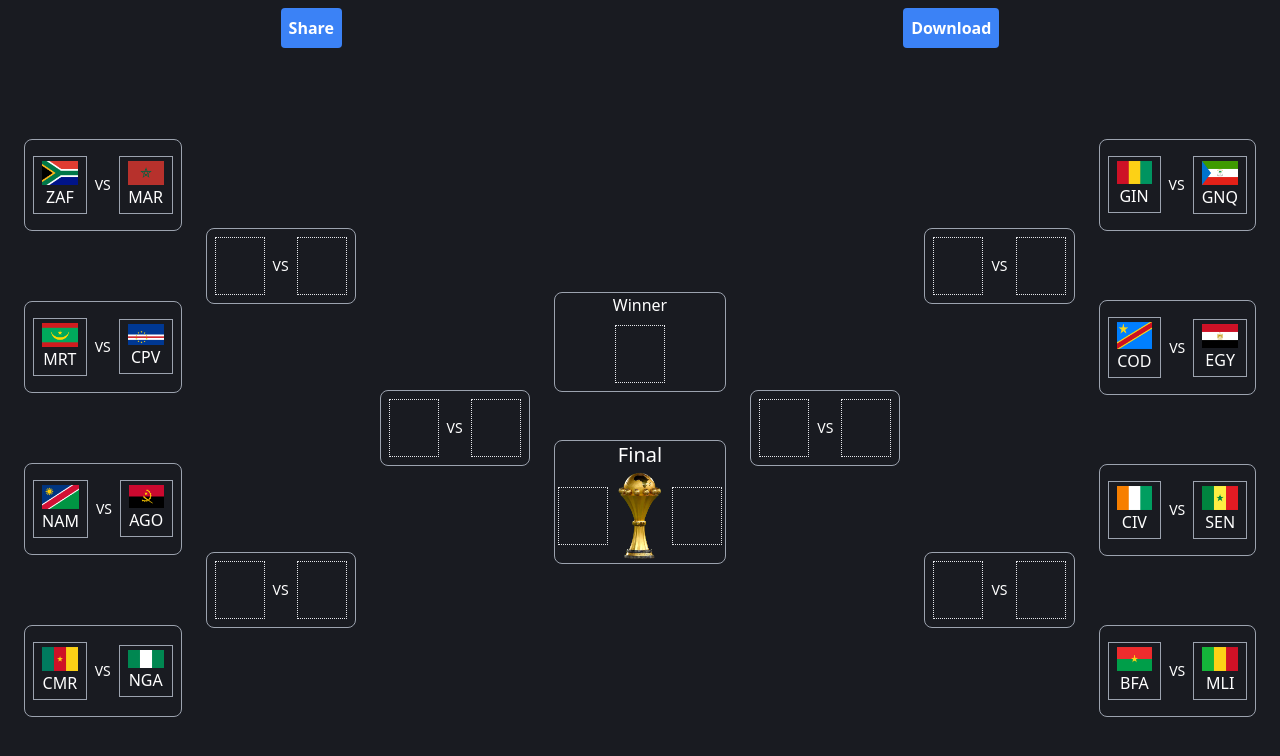
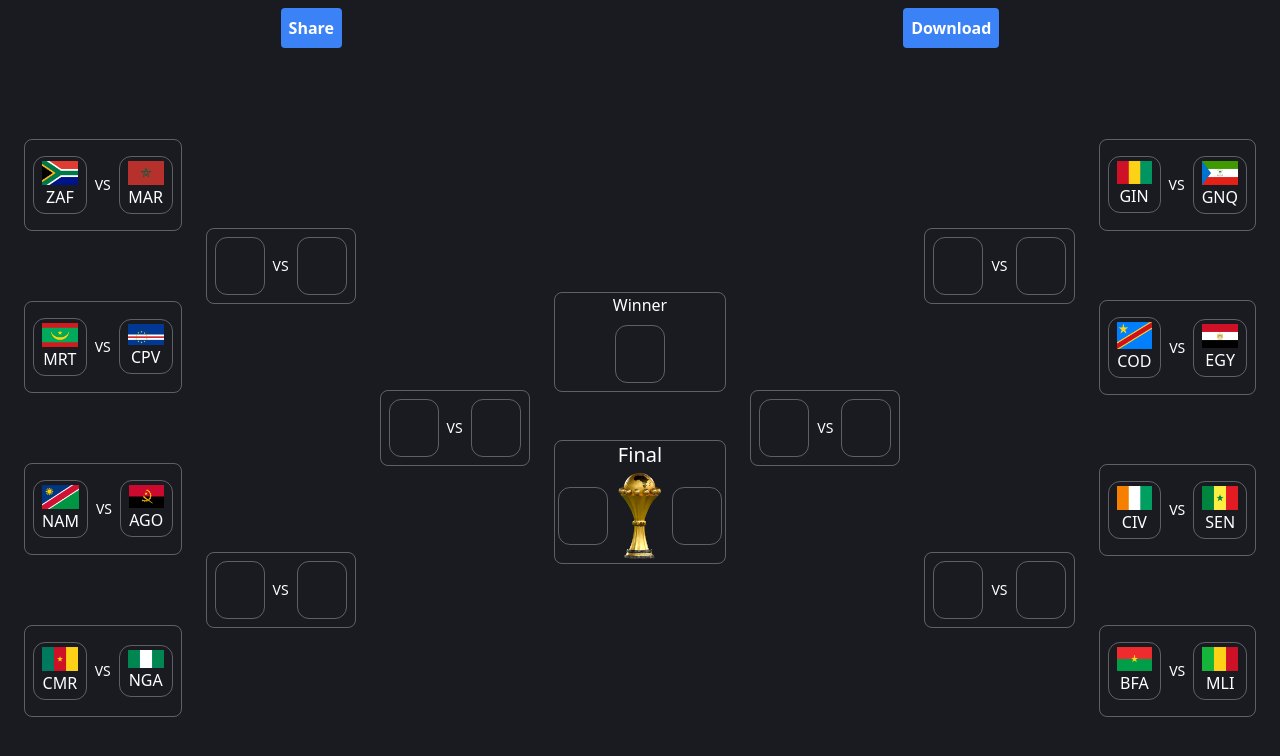
Before and after one commit to efraimnabil/Predict-Afcon, a React (Vite) app: page /knockout in a window 1280 px wide. Shown: the top 756 px of the page. Built offline with nearby package versions, Linux system fonts and the light colour scheme.

Commit message:
design the borders of the knockout stage

```diff
--- a/src/components/Team.tsx
+++ b/src/components/Team.tsx
@@ -29,7 +29,7 @@ const Team = ({teamName, fromBox}: IProps) => {
   }
   return (
     <div
-      className={`relative flex flex-col items-center py-1 px-2 my-4 mx-2 border ${isDragging ? 'border-green-500' : 'border-gray-400'}`}
+      className={`relative flex flex-col items-center py-1 px-2 my-4 mx-2 border ${isDragging ? 'border-green-500' : 'border-white-30'} rounded-xl`}
       draggable
       onDragStart={handleDragStart}
       onDragEnd={handleDragEnd}
--- a/src/components/VersusBox.tsx
+++ b/src/components/VersusBox.tsx
@@ -70,12 +70,12 @@ const VersusBox = ({ team1, team2, boxNumber, final, winners }: IProps) => {
   }
 
   return (
-    <div className='flex flex-col items-center justify-center m-1 border border-gray-400 rounded-lg'>
+    <div className='flex flex-col items-center justify-center m-1 border border-white-30 rounded-lg'>
       {winners === "winner" && <p className=''>Winner</p>}
       {winners ?
         droppedTeam1 ? <Team teamName={droppedTeam1.name} fromBox={boxNumber} /> :
         <div
-        className={`flex flex-col items-center justify-center px-6 py-7 m-2 border ${isDragOver1 ? 'border-green-500' : 'border-dotted'}`}
+        className={`flex flex-col items-center justify-center px-6 py-7 m-2 border ${isDragOver1 ? 'border-green-500' : 'border-white-30'} rounded-xl`}
         onDrop={handleOnDrop1}
         onDragOver={handleOnDragOver}
         onDragEnter={handleDragEnter1}
@@ -96,7 +96,7 @@ const VersusBox = ({ team1, team2, boxNumber, final, winners }: IProps) => {
                 <Team teamName={droppedTeam1.name} fromBox={boxNumber} />
                 :
                 <div
-                  className={`flex flex-col items-center justify-center px-6 py-7 m-2 border ${isDragOver1 ? 'border-green-500' : 'border-dotted'}`}
+                  className={`flex flex-col items-center justify-center px-6 py-7 m-2 border ${isDragOver1 ? 'border-green-500' : 'border-white-30'} rounded-xl`}
                   onDrop={handleOnDrop1}
                   onDragOver={handleOnDragOver}
                   onDragEnter={handleDragEnter1}
@@ -117,7 +117,7 @@ const VersusBox = ({ team1, team2, boxNumber, final, winners }: IProps) => {
                 <Team teamName={droppedTeam2.name} fromBox={boxNumber} />
                 :
                 <div
-                  className={`flex flex-col items-center justify-center px-6 py-7 m-2 border ${isDragOver2 ? 'border-green-500' : 'border-dotted'}`}
+                  className={`flex flex-col items-center justify-center px-6 py-7 m-2 border ${isDragOver2 ? 'border-green-500' : 'border-white-30'} rounded-xl`}
                   onDrop={handleOnDrop2}
                   onDragOver={handleOnDragOver}
                   onDragEnter={handleDragEnter2}
--- a/tailwind.config.js
+++ b/tailwind.config.js
@@ -11,6 +11,7 @@ export default {
       'background': '#191B21',
       'primary': '#D99E32',
       'secondary': '#D9D9D9',
+      'white-30': 'rgba(255, 255, 255, 0.30)',
       },
     },
   },
```
